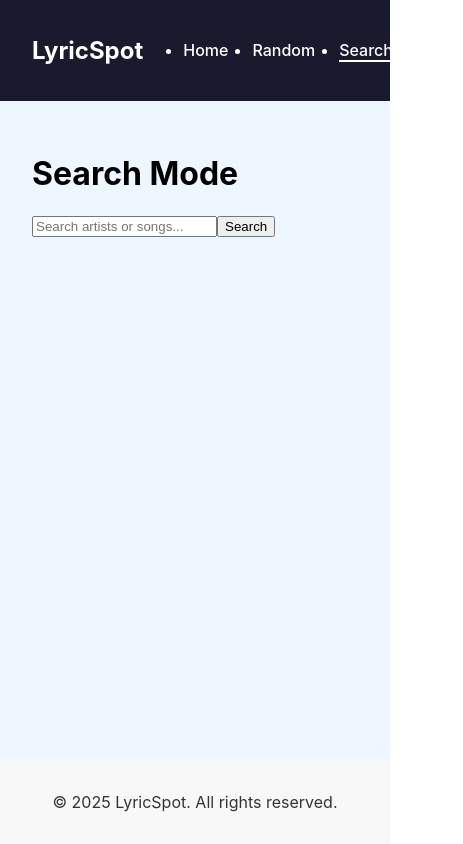
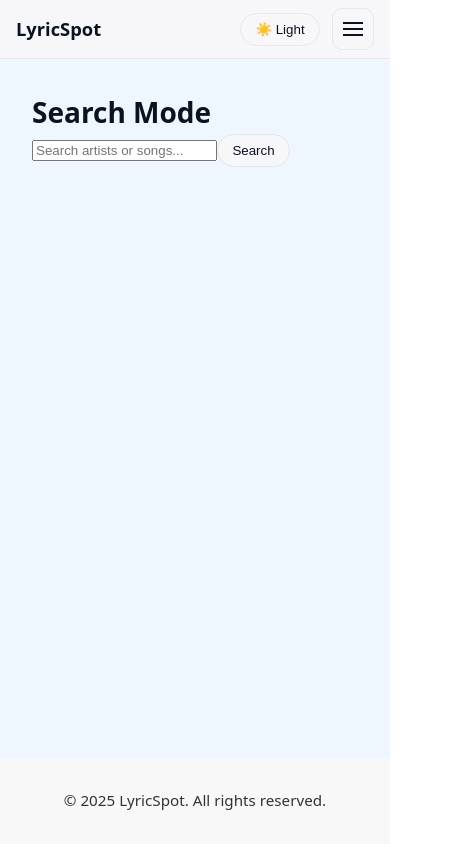
Before and after one commit to sozaru545/Group-Assignment, a React (Create React App) app: page /search in a window 390 px wide. Shown: the whole page, 463 px wide, since content can reach past the window. Built offline with nearby package versions, Linux system fonts and the light colour scheme.

Commit message:
Gbemio Changes

```diff
--- a/src/components/LyricCard.js
+++ b/src/components/LyricCard.js
@@ -1,26 +1,9 @@
-import React from 'react'
-import styles from '../styles/LyricCard.module.css'
-
-export default function LyricCard({ children }) {
-  return <div className={styles.card}>{children}</div>
+// src/components/LyricCard.jsx
+export default function LyricCard({ lyric, artist }) {
+  return (
+    <article className="card">
+      <p style={{ margin: 0 }}>{lyric}</p>
+      <small style={{ opacity: .8 }}>— {artist}</small>
+    </article>
+  );
 }
-
-// HEADER
-function Header({ children }) {
-  return <div className={styles.header}>{children}</div>
-}
-
-// BODY
-function Body({ children }) {
-  return <div className={styles.body}>{children}</div>
-}
-
-// FOOTER
-function Footer({ children }) {
-  return <div className={styles.footer}>{children}</div>
-}
-
-// attach sub‐components
-LyricCard.Header = Header
-LyricCard.Body   = Body
-LyricCard.Footer = Footer
--- a/src/components/Navbar.js
+++ b/src/components/Navbar.js
@@ -1,46 +1,58 @@
-import { Link, useLocation } from "react-router-dom";
+// src/components/Navbar.jsx
+import { useState } from "react";
+import { NavLink } from "react-router-dom";
 import styles from "../styles/Navbar.module.css";
+import ThemeToggle from "./ThemeToggle";
 
 export default function Navbar() {
-  const location = useLocation();
+  const [open, setOpen] = useState(false);
 
   return (
-    <nav className={styles.navbar}>
+    <header className={styles.wrapper}>
+      <nav className={`container ${styles.navbar}`}>
         <h1 className={styles.logo}>LyricSpot</h1>
-      <ul className={styles.navLinks}>
+
+        {/* Desktop links */}
+        <ul className={`${styles.navLinks} ${open ? styles.open : ""}`} id="main-nav">
           <li>
-          <Link
-            to="/"
-            className={location.pathname === "/" ? styles.active : ""}
-          >
+            <NavLink to="/" className={({ isActive }) => (isActive ? styles.active : "")} onClick={() => setOpen(false)}>
               Home
-          </Link>
+            </NavLink>
           </li>
           <li>
-          <Link
-            to="/random"
-            className={location.pathname === "/random" ? styles.active : ""}
-          >
+            <NavLink to="/random" className={({ isActive }) => (isActive ? styles.active : "")} onClick={() => setOpen(false)}>
               Random
-          </Link>
+            </NavLink>
           </li>
           <li>
-          <Link
-            to="/search"
-            className={location.pathname === "/search" ? styles.active : ""}
-          >
+            <NavLink to="/search" className={({ isActive }) => (isActive ? styles.active : "")} onClick={() => setOpen(false)}>
               Search
-          </Link>
+            </NavLink>
           </li>
           <li>
-          <Link
-            to="/about"
-            className={location.pathname === "/about" ? styles.active : ""}
-          >
+            <NavLink to="/about" className={({ isActive }) => (isActive ? styles.active : "")} onClick={() => setOpen(false)}>
               About
-          </Link>
+            </NavLink>
           </li>
         </ul>
+
+        {/* Right side controls */}
+        <div className={styles.right}>
+          <ThemeToggle />
+          <button
+            className={styles.menuBtn}
+            aria-label="Toggle menu"
+            aria-controls="main-nav"
+            aria-expanded={open}
+            onClick={() => setOpen((v) => !v)}
+          >
+            {/* simple hamburger */}
+            <span className={styles.bar} />
+            <span className={styles.bar} />
+            <span className={styles.bar} />
+          </button>
+        </div>
       </nav>
+    </header>
   );
 }
--- /dev/null
+++ b/src/components/ThemeToggle.js
@@ -0,0 +1,39 @@
+// components/ThemeToggle.js
+import { useEffect, useState } from "react";
+
+export default function ThemeToggle() {
+  const getPreferred = () => {
+    const saved = localStorage.getItem("theme");
+    if (saved === "light" || saved === "dark") return saved;
+    return window.matchMedia("(prefers-color-scheme: dark)").matches
+      ? "dark"
+      : "light";
+  };
+
+  const [theme, setTheme] = useState(getPreferred);
+
+  useEffect(() => {
+    const root = document.documentElement;
+    root.setAttribute("data-theme", theme);
+    localStorage.setItem("theme", theme);
+  }, [theme]);
+
+  // Optional: live update if OS theme changes
+  useEffect(() => {
+    const mq = window.matchMedia("(prefers-color-scheme: dark)");
+    const onChange = () => {
+      if (!localStorage.getItem("theme")) {
+        setTheme(mq.matches ? "dark" : "light");
+      }
+    };
+    mq.addEventListener("change", onChange);
+    return () => mq.removeEventListener("change", onChange);
+  }, []);
+
+  return (
+    <button onClick={() => setTheme(t => (t === "dark" ? "light" : "dark"))}
+            aria-label="Toggle color theme">
+      {theme === "dark" ? "🌙 Dark" : "☀️ Light"}
+    </button>
+  );
+}
--- a/src/index.js
+++ b/src/index.js
@@ -3,6 +3,7 @@ import ReactDOM from 'react-dom/client';
 import { BrowserRouter } from 'react-router-dom'; // ✅ Add this
 import App from './App';
 import './index.css';
+import './styles/global.css';
 
 const root = ReactDOM.createRoot(document.getElementById('root'));
 root.render(
--- a/src/styles/Navbar.module.css
+++ b/src/styles/Navbar.module.css
@@ -1,32 +1,102 @@
+/* NEW: sticky wrapper using theme tokens */
+.wrapper {
+  position: sticky;
+  top: 0;
+  z-index: 50;
+  background: var(--card);
+  border-bottom: 1px solid var(--border);
+}
+
+/* keep your existing .navbar rules but make padding fluid */
 .navbar {
   display: flex;
   justify-content: space-between;
   align-items: center;
-  padding: 1rem 2rem;
-  background-color: #1a1a2e;
-  color: white;
+  padding: clamp(.5rem, 1.2vw, 1rem) clamp(1rem, 3vw, 2rem);
+  background: var(--card);
+  color: var(--text);
 }
 
+/* logo scales nicely */
 .logo {
-  font-size: 1.5rem;
+  font-size: clamp(1.1rem, .6vw + 1rem, 1.5rem);
   font-weight: bold;
+  color: var(--text);
+  margin: 0;
 }
 
+/* links */
 .navLinks {
   display: flex;
-  gap: 1.5rem;
+  align-items: center;
+  gap: clamp(.5rem, 1.2vw, 1.25rem);
+  list-style: none;
+  margin: 0;
+  padding: 0;
 }
 
-a {
-  color: white;
+.navLinks a {
+  color: var(--link);
   text-decoration: none;
   font-weight: 500;
+  padding: .35rem .25rem;         /* better tap target */
+  display: inline-block;
 }
 
-a:hover {
-  text-decoration: underline;
+.navLinks a:hover { text-decoration: underline; }
+
+.active { border-bottom: 2px solid var(--accent); }
+
+/* RIGHT SIDE (toggle + hamburger) */
+.right { display: flex; align-items: center; gap: .75rem; }
+
+/* Hamburger button (hidden on desktop) */
+.menuBtn {
+  display: none;
+  width: 42px;
+  height: 42px;
+  border-radius: 10px;
+  border: 1px solid var(--border);
+  background: var(--card);
+  justify-content: center;
+  align-items: center;
+  flex-direction: column;
+  gap: 4px;
 }
 
-.active {
-  border-bottom: 2px solid #fff;
+.bar {
+  width: 20px;
+  height: 2px;
+  background: var(--text);
 }
+
+/* MOBILE */
+@media (max-width: 768px) {
+  .menuBtn { display: inline-flex; }
+
+  /* turn list into dropdown sheet */
+  .navLinks {
+    position: absolute;
+    inset: calc(100% + 1px) 0 auto 0;  /* below navbar */
+    background: var(--card);
+    border-bottom: 1px solid var(--border);
+    display: grid;
+    grid-template-columns: 1fr;
+    gap: 0;
+    padding: .5rem clamp(16px, 4vw, 32px) .75rem;
+    transform: translateY(-8px);
+    opacity: 0;
+    pointer-events: none;
+    transition: opacity .18s ease, transform .18s ease;
+  }
+
+  .navLinks li { padding: .4rem 0; }
+  .navLinks a { display: block; }
+
+  /* toggled open state */
+  .open {
+    transform: translateY(0);
+    opacity: 1;
+    pointer-events: auto;
+  }
+}
--- a/src/styles/global.css
+++ b/src/styles/global.css
@@ -0,0 +1,77 @@
+:root {
+  --bg:#fff; --text:#0b1220; --card:#f7f7f9; --border:#e5e7eb;
+  --link:#2563eb; --accent:#7c3aed;
+}
+
+html[data-theme='dark']{
+  --bg:#0b0f1a; --text:#e5e7eb; --card:#0f172a; --border:#1f2937;
+  --link:#93c5fd; --accent:#c084fc;
+}
+
+body{ background:var(--bg); color:var(--text); }
+
+/* global reset + responsive base */
+* { box-sizing: border-box; }
+html, body, #root { height: 100%; }
+body {
+  margin: 0;
+  background: var(--bg);
+  color: var(--text);
+  line-height: 1.55;
+  font-family: system-ui, -apple-system, Segoe UI, Roboto, Arial, sans-serif;
+}
+
+/* Fluid type + spacing */
+h1 { font-size: clamp(1.75rem, 2.5vw + 1rem, 3rem); margin: 0 0 calc(var(--space) * .75); }
+h2 { font-size: clamp(1.25rem, 1.5vw + 1rem, 2rem); margin: 0 0 calc(var(--space) * .6); }
+p, li { font-size: clamp(0.95rem, .35vw + .85rem, 1.05rem); }
+
+/* App container */
+.container {
+  width: min(1200px, 100%);
+  margin-inline: auto;
+  padding-inline: clamp(16px, 4vw, 32px);
+}
+
+/* Cards & surfaces */
+.card {
+  background: var(--card);
+  border: 1px solid var(--border);
+  border-radius: var(--radius);
+  padding: var(--space);
+}
+
+/* Links & buttons */
+a { color: var(--link); text-decoration: none; }
+a:hover { text-decoration: underline; }
+
+button {
+  background: var(--card);
+  color: var(--text);
+  border: 1px solid var(--border);
+  border-radius: 999px;
+  padding: .5rem .9rem;
+  cursor: pointer;
+}
+button:focus-visible { outline: 2px solid var(--accent); outline-offset: 2px; }
+
+/* Media helpers */
+img, video { max-width: 100%; height: auto; display: block; }
+
+/* Simple grid that collapses nicely */
+.grid {
+  display: grid;
+  gap: clamp(12px, 2vw, 24px);
+  grid-template-columns: repeat(12, minmax(0, 1fr));
+}
+.col-12 { grid-column: span 12; }
+.col-6  { grid-column: span 6; }
+.col-4  { grid-column: span 4; }
+
+@media (max-width: 900px) {
+  .col-6 { grid-column: span 12; }
+  .col-4 { grid-column: span 6; }
+}
+@media (max-width: 600px) {
+  .col-4 { grid-column: span 12; }
+}
--- a/src/views/Random.js
+++ b/src/views/Random.js
@@ -1,5 +1,4 @@
-import { useState } from "react";
-import Navbar from "../components/Navbar";
+import { useEffect, useState } from "react";
 import LyricCard from "../components/LyricCard";
 import ShuffleButton from "../components/ShuffleButton";
 import { mockLyrics } from "../utils/mockData";
@@ -8,23 +7,29 @@ import styles from "../styles/random.module.css";
 export default function Random() {
   const [index, setIndex] = useState(0);
 
+  useEffect(() => {
+    if (mockLyrics.length) {
+      setIndex(Math.floor(Math.random() * mockLyrics.length));
+    }
+  }, []);
+
   const shuffleLyric = () => {
-    const randomIndex = Math.floor(Math.random() * mockLyrics.length);
-    setIndex(randomIndex);
+    if (!mockLyrics.length) return;
+    let next = Math.floor(Math.random() * mockLyrics.length);
+    if (mockLyrics.length > 1 && next === index) next = (next + 1) % mockLyrics.length;
+    setIndex(next);
   };
 
+  if (!mockLyrics.length) return <p>No lyrics available.</p>;
+
+  const item = mockLyrics[index];
+
   return (
-    <>
-
-      <main className={styles.page}>
-        <LyricCard
-          lyric={mockLyrics[index].lyric}
-          artist={mockLyrics[index].artist}
-        />
-        <div className={styles.shuffleButton}>
-          <ShuffleButton onShuffle={shuffleLyric} />
-        </div>
-      </main>
-    </>
+    <main className={`container ${styles.page}`}>
+      <LyricCard lyric={item.lyric} artist={item.artist} />
+      <div className={styles.shuffleButton}>
+        <ShuffleButton onShuffle={shuffleLyric} />
+      </div>
+    </main>
   );
 }
```
Lines whose indentation alone changed are shown as unchanged.
